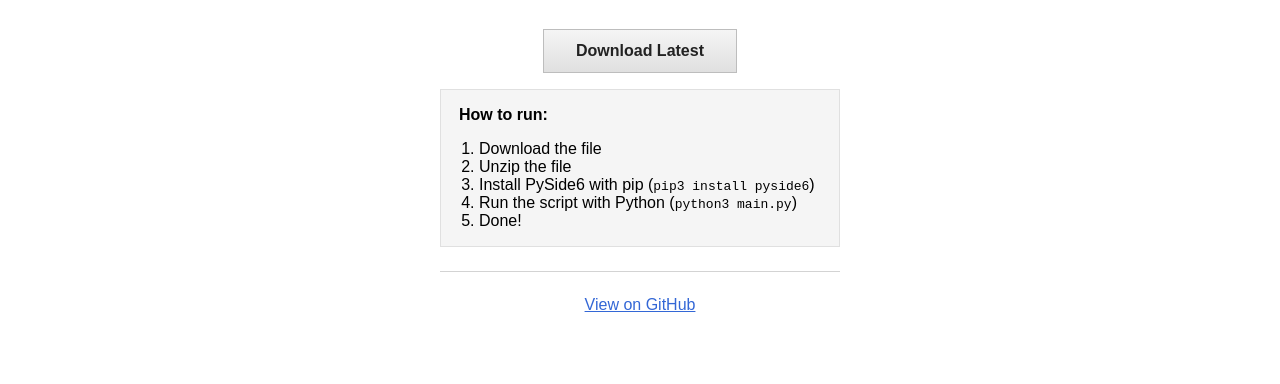
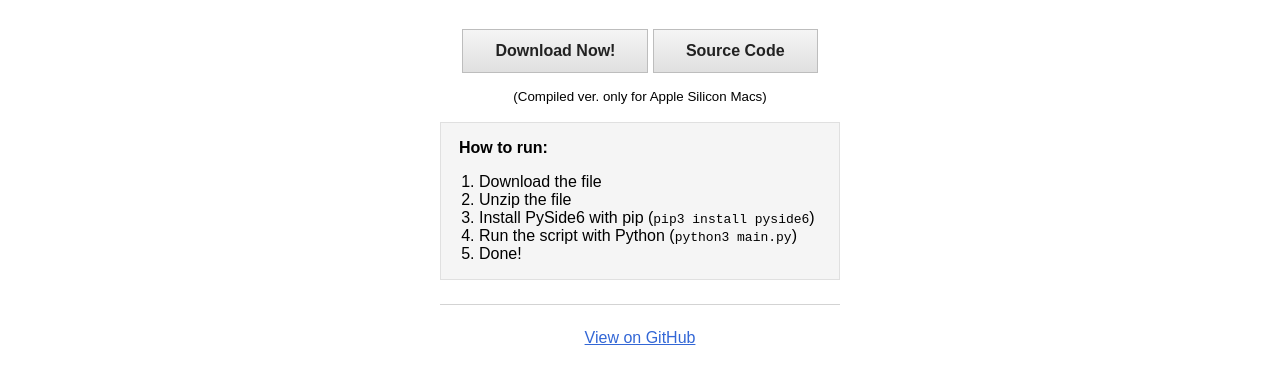
Before and after one commit to antonfdiaz/magnesium, a plain HTML site: page web/index.html in a window 1280 px wide. Shown: the part 196-580 px from the top of the page. Drawn offline with Linux system fonts and the light colour scheme.

Commit message:
update web

```diff
--- a/web/index.html
+++ b/web/index.html
@@ -8,7 +8,9 @@
     <div class="container">
         <div class="red-thing"><b>Name change: from SearcherWeb to Magnesium!</b></div>
         <h1><img class="logo" src="../images/icon.png" height="64" alt="icon">&nbsp;Magnesium</h1>
-        <a class="download-btn" href="http://github.com/antonfdiaz/magnesium/archive/refs/heads/main.zip">Download Latest</a>
+        <a class="download-btn" href="http://x0.at/UKB1.7z">Download Now!</a>
+        <a class="download-btn" href="http://github.com/antonfdiaz/magnesium">Source Code</a><br>
+        <small>(Compiled ver. only for Apple Silicon Macs)</small><br><br>
         <div class="card">
             <p style="margin-top:0;"><strong>How to run:</strong></p>
             <ol>
```
Also changed, not shown: 1 other file.
